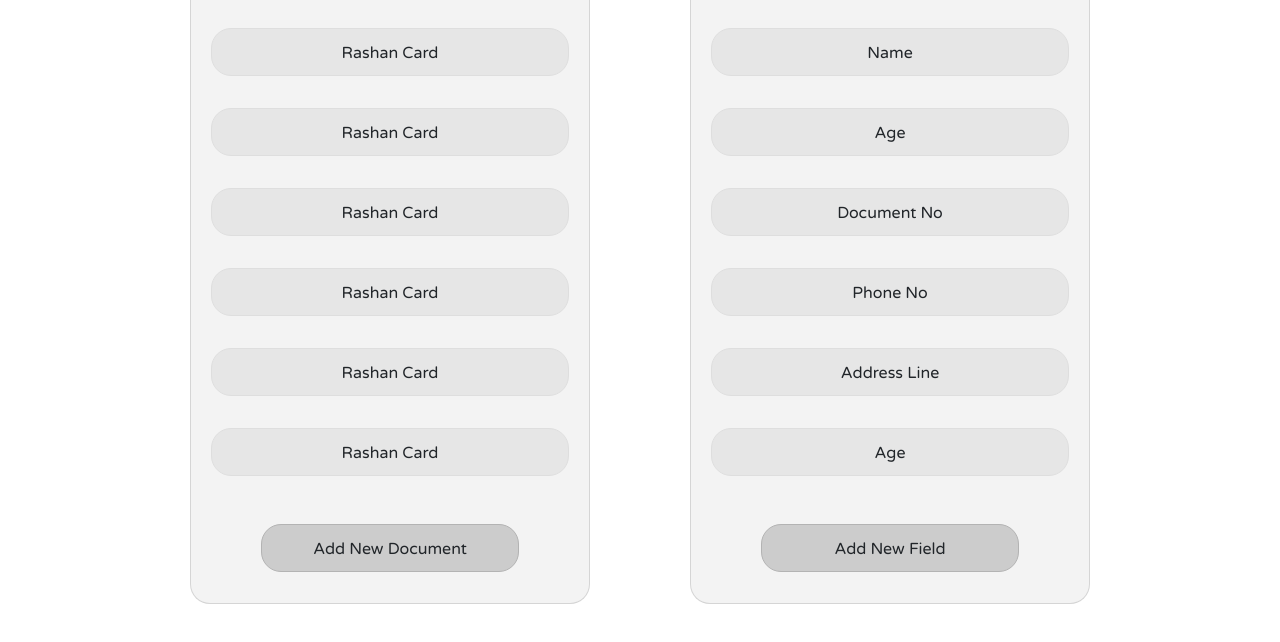
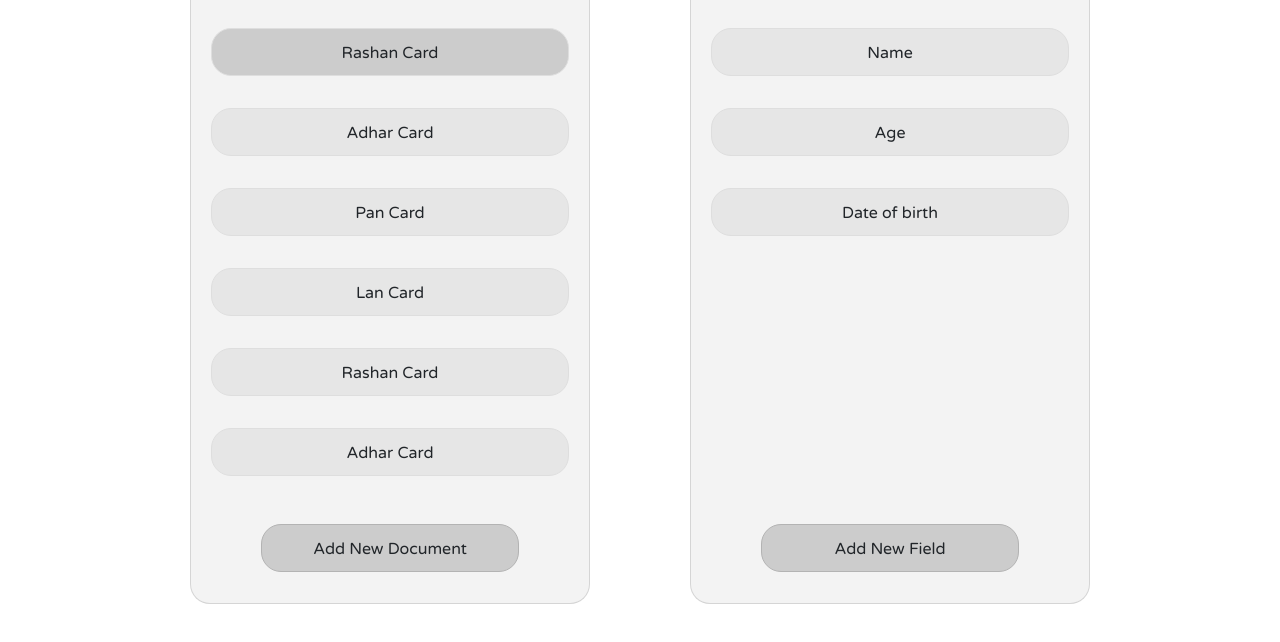
Before and after one commit to abhishekvats/Automated_document_verification, a plain HTML site: page Frontend/dashboardServices.html in a window 1280 px wide. Shown: the part 144-786 px from the top of the page. Drawn offline with nearby package versions, Linux system fonts and the light colour scheme; a web font is replaced by a local one.

Commit message:
dashbord js update

```diff
--- a/Frontend/Javascript/dashbrdAdmin.js
+++ b/Frontend/Javascript/dashbrdAdmin.js
@@ -1,55 +1,195 @@
-const typedoclist = [{
-        name: 'Rashan Card',
-        // fields:{
-        //     Name:true,
-        //     Phone_No:true,
-        //     Address:true,
-        //     Age:true,
-        //     Document_No:true,
-        // }
+const docList = [{
+        docPurpose: 'Rashan Card',
+        fieldsToVerify: [{
+                fieldName: "Name",
+                fieldType: "text"
+            },
+            {
+                fieldName: "Age",
+                fieldType: "number"
+            },
+            {
+                fieldName: "Date of birth",
+                fieldType: "text"
+            }
+        ]
     },
     {
-        name: 'Rashan Card',
-        // fields:{
-        //     Name:true,
-        //     Phone_No:true,
-        //     Address:true,
-        //     Age:true,
-        //     Document_No:true,
-        // }
+        docPurpose: 'Adhar Card',
+        fieldsToVerify: [{
+                fieldName: "Name",
+                fieldType: "text"
+            },
+            {
+                fieldName: "Age",
+                fieldType: "number"
+            },
+            {
+                fieldName: "Date of birth",
+                fieldType: "text"
+            },
+            {
+                fieldName: "Address",
+                fieldType: "text"
+            },
+            {
+                fieldName: "Adhar Number",
+                fieldType: "number"
+            }
+        ]
+    }, {
+        docPurpose: 'Pan Card',
+        fieldsToVerify: [{
+                fieldName: "field namename",
+                fieldType: "text"
+            },
+            {
+                fieldName: "field namename",
+                fieldType: "text"
+            },
+            {
+                fieldName: "field namename",
+                fieldType: "text"
+            }
+        ]
     },
     {
-        name: 'Rashan Card',
-        // fields:{
-        //     Name:true,
-        //     Phone_No:true,
-        //     Address:true,
-        //     Age:true,
-        //     Document_No:true,
-        // }
+        docPurpose: 'Lan Card',
+        fieldsToVerify: [{
+                fieldName: "field namename",
+                fieldType: "text"
+            },
+            {
+                fieldName: "field namename",
+                fieldType: "text"
+            },
+            {
+                fieldName: "field namename",
+                fieldType: "text"
+            }
+        ]
+    }, {
+        docPurpose: 'Rashan Card',
+        fieldsToVerify: [{
+                fieldName: "field namename",
+                fieldType: "text"
+            },
+            {
+                fieldName: "field namename",
+                fieldType: "text"
+            },
+            {
+                fieldName: "field namename",
+                fieldType: "text"
+            }
+        ]
     },
     {
-        name: 'Rashan Card',
-        // fields:{
-        //     Name:true,
-        //     Phone_No:true,
-        //     Address:true,
-        //     Age:true,
-        //     Document_No:true,
-        // }
+        docPurpose: 'Adhar Card',
+        fieldsToVerify: [{
+                fieldName: "field namename",
+                fieldType: "text"
+            },
+            {
+                fieldName: "field namename",
+                fieldType: "text"
+            },
+            {
+                fieldName: "field namename",
+                fieldType: "text"
+            }
+        ]
+    }, {
+        docPurpose: 'Pan Card',
+        fieldsToVerify: [{
+                fieldName: "field namename",
+                fieldType: "text"
+            },
+            {
+                fieldName: "field namename",
+                fieldType: "text"
+            },
+            {
+                fieldName: "field namename",
+                fieldType: "text"
+            }
+        ]
     },
     {
-        name: 'Rashan Card',
-        // fields:{
-        //     Name:true,
-        //     Phone_No:true,
-        //     Address:true,
-        //     Age:true,
-        //     Document_No:true,
-        // }
+        docPurpose: 'Lan Card',
+        fieldsToVerify: [{
+                fieldName: "field namename",
+                fieldType: "text"
+            },
+            {
+                fieldName: "field namename",
+                fieldType: "text"
+            },
+            {
+                fieldName: "field namename",
+                fieldType: "text"
+            }
+        ]
     }
 ]
 
-function typedoc() {
+let currdoc = 'docpurpose0'
 
+window.onload = (event) => {
+    let innerHTM = ''
+    for (let i = 0; i < docList.length; i++) {
+        let temp = `<div id="docpurpose${i}" onclick="docClick(${i})" class="cardlist">
+        ${docList[i].docPurpose}</div>`
+        innerHTM += temp
+    }
+    let temp1 = document.getElementById('docListId')
+    temp1.innerHTML = (innerHTM)
+    let curr = document.getElementById(currdoc)
+    console.log(curr)
+    curr.classList.add('currdoc')
+    docClick(0)
 }
+
+function docClick(index) {
+
+    let curr = document.getElementById(currdoc)
+    console.log(curr)
+    curr.classList.remove('currdoc')
+
+    currdoc = 'docpurpose' + index
+
+    curr = document.getElementById(currdoc)
+    curr.classList.add('currdoc')
+
+    let innerHTM = '';
+    let len = docList[index].fieldsToVerify
+    for (let i = 0; i < len.length; i++) {
+        let temp = `<div class="cardlist">${len[i].fieldName}</div>`
+        innerHTM += temp
+    }
+    let temp1 = document.getElementById('docfieldId')
+    temp1.innerHTML = (innerHTM)
+}
+
+function addFieldClick(type) {
+    let t = document.getElementById(type)
+    if (t.innerText == 'Save Changes') {
+        t.innerHTML = 'Add New Field'
+    } else {
+        t.innerHTML = 'Save Changes'
+        console.log(t)
+        let innerHTM = '';
+    }
+}
+
+function adddocClick(type) {
+    let t = document.getElementById(type)
+    if (t.innerText == 'Save Changes') {
+        t.innerHTML = 'Add New Document'
+    } else {
+        t.innerHTML = 'Save Changes'
+        console.log(t)
+        let innerHTM = '';
+
+    }
+}
--- /dev/null
+++ b/Frontend/css/adddoc.css
@@ -0,0 +1,3 @@
+.currdoc {
+    background-color: hsl(0, 0%, 80%) !important;
+}
--- a/Frontend/css/dashbordadmin.css
+++ b/Frontend/css/dashbordadmin.css
@@ -1,17 +1,18 @@
-*{
+* {
     font-family: 'Mochiy Pop P One', sans-serif;
     font-family: 'Varela Round', sans-serif;
 }
+
 ::-webkit-scrollbar {
-
     width: 8px;
     height: 10px;
+}
 
-  }
-  ::-webkit-scrollbar-thumb {
+ ::-webkit-scrollbar-thumb {
     border-radius: 8px;
     background: #c2c9d2;
-  }
+}
+
 .main {
     display: flex;
     justify-content: center;
--- a/Frontend/dashboardServices.html
+++ b/Frontend/dashboardServices.html
@@ -12,6 +12,7 @@
     <link href="https://fonts.googleapis.com/css2?family=Mochiy+Pop+P+One&family=Varela+Round&display=swap" rel="stylesheet">
     <link href="https://cdn.jsdelivr.net/npm/bootstrap@5.1.3/dist/css/bootstrap.min.css" rel="stylesheet" integrity="sha384-1BmE4kWBq78iYhFldvKuhfTAU6auU8tT94WrHftjDbrCEXSU1oBoqyl2QvZ6jIW3" crossorigin="anonymous">
     <link rel="stylesheet" href="./css/dashbordadmin.css">
+    <link rel="stylesheet" href="./css/adddoc.css">
     <title>Admin Services</title>
 </head>
 
@@ -44,36 +45,40 @@
             <div class="head">
                 Type of Document
             </div>
-            <div class="content">
-                <div onclick="typedoc('rshnCrd')" class="cardlist">
+            <div id="docListId" class="content">
+                <!-- <div id="docpurpose0" onclick="docClick('docpurpose0')" class="cardlist">
                     Rashan Card
                 </div>
-                <div onclick="typedoc('rshnCrd')" class="cardlist">
+                <div id="docpurpose1" onclick="docClick('docpurpose1')" class="cardlist">
                     Rashan Card
                 </div>
-                <div onclick="typedoc('rshnCrd')" class="cardlist">
+                <div id="docpurpose2" onclick="docClick('docpurpose2')" class="cardlist">
                     Rashan Card
                 </div>
-                <div onclick="typedoc('rshnCrd')" class="cardlist">
+                <div id="docpurpose3" onclick="docClick('docpurpose3')" class="cardlist">
                     Rashan Card
                 </div>
-                <div onclick="typedoc('rshnCrd')" class="cardlist">
+                <div id="docpurpose4" onclick="docClick('docpurpose4')" class="cardlist">
                     Rashan Card
                 </div>
-                <div onclick="typedoc('rshnCrd')" class="cardlist">
+                <div id="docpurpose5" onclick="docClick('docpurpose5')" class="cardlist">
                     Rashan Card
                 </div>
-                <div onclick="typedoc('rshnCrd')" class="cardlist">
+                <div id="docpurpose6" onclick="docClick('docpurpose6')" class="cardlist">
                     Rashan Card
                 </div>
-                <div onclick="typedoc('rshnCrd')" class="cardlist">
+                <div id="docpurpose7" onclick="docClick('docpurpose7')" class="cardlist">
                     Rashan Card
                 </div>
-                <div onclick="typedoc('rshnCrd')" class="cardlist">
+                <div id="docpurpose8" onclick="docClick('docpurpose8')" class="cardlist">
+                    Rashan Card
+                </div> -->
+                <div onclick="docClick('docpurpose8')" class="cardlist">
                     Rashan Card
                 </div>
+
             </div>
-            <div onclick="typedoc('rshnCrd')" class="cardlist submitbt">
+            <div id="addDocId" onclick="adddocClick('addDocId')" class="cardlist submitbt">
                 Add New Document
             </div>
         </div>
@@ -81,8 +86,8 @@
             <div class="head">
                 Fields
             </div>
-            <div class="content">
-                <div class="cardlist">
+            <div id="docfieldId" class="content">
+                <!-- <div class="cardlist">
                     Name
                 </div>
                 <div class="cardlist">
@@ -108,10 +113,10 @@
                 </div>
                 <div class="cardlist">
                     Address Line
-                </div>
+                </div> -->
             </div>
 
-            <div class="cardlist submitbt">
+            <div id="addFieldId" onclick="addFieldClick('addFieldId')" class="cardlist submitbt">
                 Add New Field
             </div>
         </div>
```
Also changed, not shown: Frontend/Javascript/login.js (+8 -8 lines), Frontend/userServiceList.html (+7 -3 lines), Frontend/userServices.html (+12 -12 lines), Frontend/userStatus.html (+1 -1 lines), Frontend/Javascript/UserServices.js (added).
